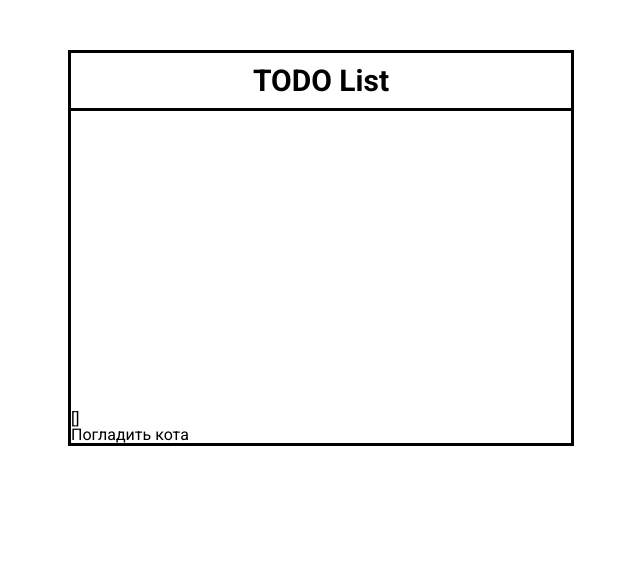
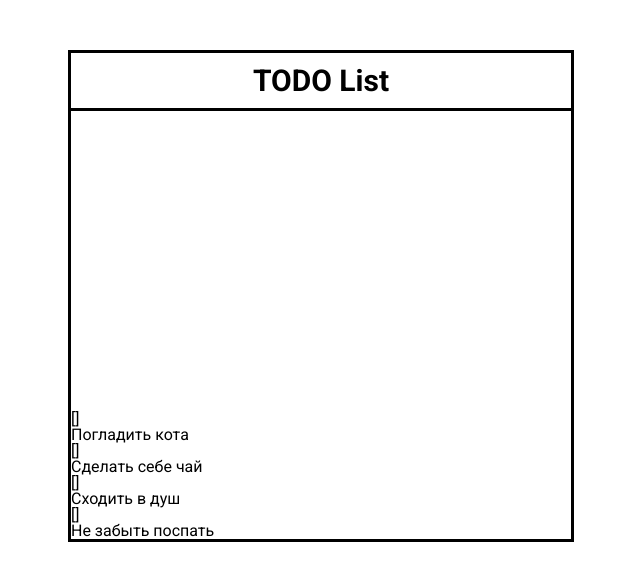
Before and after one commit to Learde/todo-react, a React app: page / in a window 1280 px wide. Shown: the top 580 px of the page, without its empty margins (319-959 px from the left). Built offline with nearby package versions, Linux system fonts and the light colour scheme.

Commit message:
Now render all tasks

```diff
--- a/src/App.js
+++ b/src/App.js
@@ -25,16 +25,24 @@ class App extends React.Component {
   }
 
   render() {
+    let listOfTasks = [];
+    this.state.data.forEach( (val,i) => {
+      listOfTasks[i] = (
+        <Task
+          className="App__task"
+          done={val.done}
+          text={val.text}
+          id={val.id}
+          key={val.id}
+          click={this.toggleTask}
+        />
+      );
+    } )
+
     return (
       <div className="App">
         <h1 className="App__heading">TODO List</h1>
-        <Task
-          className="App__task"
-          done={this.state.data[0].done}
-          text={this.state.data[0].text}
-          id={this.state.data[0].id}
-          click={this.toggleTask}
-          />
+        {listOfTasks}
       </div>
     );
   };
```
Also changed, not shown: 1 other file (tests, documents, lock files or other folders).
